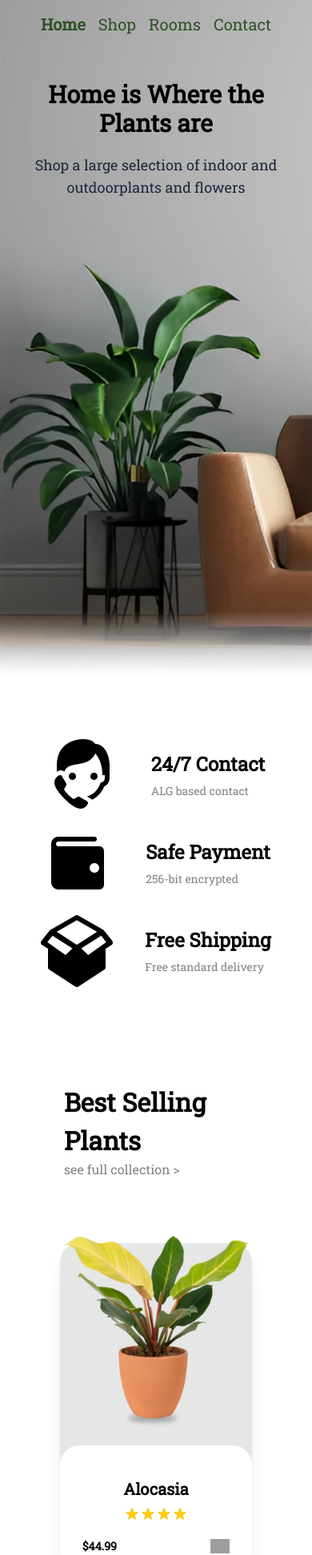
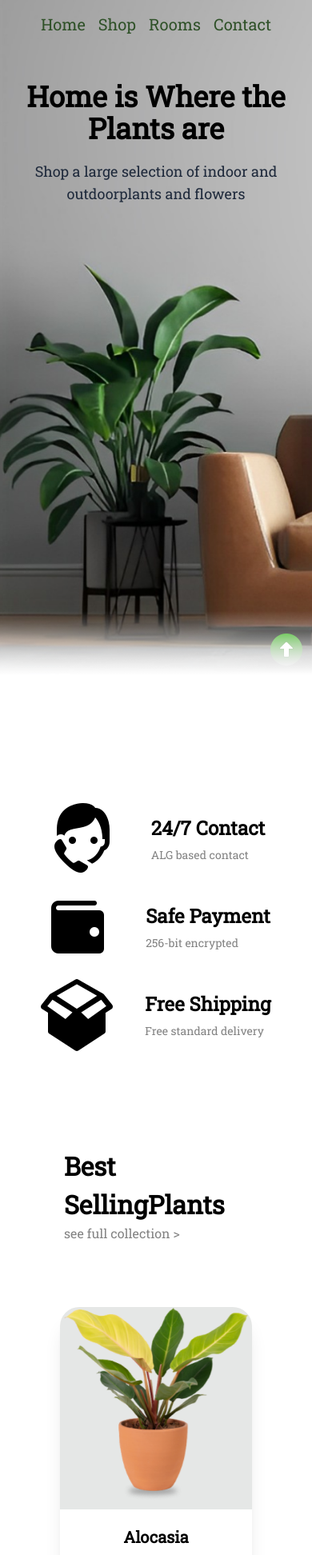
Before and after one commit to Younes-khadraoui/Plants-Kingdom, a React (Vite) app: page / in a window 390 px wide. Shown: the top 1944 px of the page at 80% size. Built offline with nearby package versions, Linux system fonts and the light colour scheme; grey boxes are pictures that could not be loaded.

Commit message:
[FIX] fixed some responsive stuff

```diff
--- a/package.json
+++ b/package.json
@@ -10,7 +10,7 @@
     "preview": "vite preview"
   },
   "dependencies": {
-    "framer-motion": "^10.16.4",
+    "lucide-react": "^0.321.0",
     "react": "^18.2.0",
     "react-dom": "^18.2.0",
     "react-icons": "^4.9.0",
--- a/src/components/Layout.tsx
+++ b/src/components/Layout.tsx
@@ -1,9 +1,11 @@
 import React from "react";
 import Footer from "./Footer";
+import Scroll from "./Scroll";
 
 const Layout = ({ children }: { children: React.ReactNode }) => {
   return (
     <div>
+      <Scroll />
       <main>{children}</main>
       <Footer />
     </div>
--- a/src/index.css
+++ b/src/index.css
@@ -2,3 +2,13 @@ body {
   overflow-x: hidden;
   font-family: "Roboto Slab", serif;
 }
+
+@keyframes bounce {
+  0%,
+  100% {
+    transform: translateY(0);
+  }
+  50% {
+    transform: translateY(-0.7rem);
+  }
+}
--- a/src/pages/Home/Landing.tsx
+++ b/src/pages/Home/Landing.tsx
@@ -1,10 +1,8 @@
-import { motion } from "framer-motion";
-
 const Landing = () => {
   return (
     <div id="home">
       <div className="Title bg-cover bg-left bg-home-pic shadow-effect Content pt-20 z-10 h-screen || lg:bg-center ">
-        <h1 className="text-3xl font-bold  text-center p-5  || lg:text-6xl ">
+        <h1 className="text-4xl font-bold  text-center p-5  || lg:text-4xl ">
           Home is Where the Plants are
         </h1>
         <p className="text-lg  text-center text-slate-800 px-2 || lg:text-xl ">
@@ -12,13 +10,12 @@ const Landing = () => {
           <span className="lg:block">plants and flowers</span>
         </p>
       </div>
-      <motion.div
-        className="absolute w-full h-20 "
-        animate={{ y: -80 }}
+      <div
+        className="absolute bg-red-500 w-full h-20 bottom-0 z-30"
         style={{
           background: "linear-gradient(to bottom, transparent, white)",
         }}
-      ></motion.div>
+      ></div>
     </div>
   );
 };
--- a/src/pages/Home/Room.tsx
+++ b/src/pages/Home/Room.tsx
@@ -1,5 +1,5 @@
+import { ChevronRightCircle } from "lucide-react";
 import bedroom1 from "./assets/bedroom1.png";
-import enter from "./assets/enter.png";
 import bedroom3 from "./assets/bedroom3.png";
 import bedroom2 from "./assets/bedroom2.png";
 
@@ -25,11 +25,7 @@ const Room = () => {
               <h2 className="text-2xl font-bold">Bedroom</h2>
             </div>
             <div className="flex flex-col items-center">
-              <img
-                className="w-8 filter brightness-0 invert cursor-pointer"
-                src={enter}
-                alt="enter button image"
-              />
+              <ChevronRightCircle />
             </div>
           </div>
         </div>
@@ -46,11 +42,7 @@ const Room = () => {
               <h2 className="text-2xl font-bold">Living room</h2>
             </div>
             <div className="flex flex-col items-center">
-              <img
-                className="w-8 filter brightness-0 invert cursor-pointer"
-                src={enter}
-                alt="enter button image"
-              />
+              <ChevronRightCircle />
             </div>
           </div>
         </div>
@@ -67,11 +59,7 @@ const Room = () => {
               <h2 className="text-2xl font-bold">Balcony</h2>
             </div>
             <div className="flex flex-col items-center">
-              <img
-                className="w-8 filter brightness-0 invert cursor-pointer"
-                src={enter}
-                alt="enter button image"
-              />
+              <ChevronRightCircle />
             </div>
           </div>
         </div>
--- a/src/pages/Home/Shop.tsx
+++ b/src/pages/Home/Shop.tsx
@@ -5,9 +5,10 @@ import Plant from "./components/Plant";
 import plant1 from "./assets/plant1.png";
 import plant2 from "./assets/plant2.png";
 import plant3 from "./assets/plant3.png";
+import { Link } from "react-router-dom";
 
 const Shop = () => (
-  <div id="shop" className="lg:mt-20 ">
+  <div id="shop" className="my-20 ">
     <div className="part-one  p-2 md:p-8 py-20 grid grid-cols-1 md:grid-cols-3 gap-5">
       <div className="contact flex gap-10 md:gap-5 justify-center">
         <img className="w-[90px] h-[90px]" src={phone} alt="phone picture" />
@@ -40,21 +41,23 @@ const Shop = () => (
       </div>
     </div>
 
-    <div className="part-two  px-10 grid place-content-center || lg:pt-20 lg:grid-cols-4">
-      <div className="left-col grid content-center w-full  p-10 ">
+    <div className="px-10 w-screen grid place-content-center || lg:pt-20 lg:grid-cols-4">
+      <div className="grid content-center w-full  p-10 ">
         <h2 className="font-bold text-[2rem] ">
-          Best Selling{" "}
+          Best Selling
           <span className="hidden md:inline">
             <br />
-          </span>{" "}
+          </span>
           Plants
         </h2>
-        <p className="text-base cursor-pointer text-[#828282]">
-          see full collection &gt;
-        </p>
+        <Link to="/plants">
+          <p className="text-base cursor-pointer text-[#828282]">
+            see full collection &gt;
+          </p>
+        </Link>
       </div>
 
-      <div className="right-col pt-10 grid  place-content-center gap-10 || lg:col-span-3 lg:grid-cols-3">
+      <div className="grid pt-10 place-content-center gap-10 || sm:col-span-3 sm:grid-cols-3">
         <Plant link={plant1} name="Alocasia" price={44.99} rating={4} />
         <Plant link={plant2} name="Snake" price={64.99} rating={3} />
         <Plant link={plant3} name="Birkin" price={79.99} rating={5} />
--- a/src/pages/Home/components/Navbar.tsx
+++ b/src/pages/Home/components/Navbar.tsx
@@ -1,81 +1,36 @@
-import { motion } from "framer-motion";
 import { Link } from "react-scroll";
 
 const Navbar = () => {
   const navStyle =
-    "text-[#2F5128] text-xl font-poppins 2xl:text-6xl 2xl:mx-10 || lg:text-2xl cursor-pointer";
+    "text-[#2F5128] text-xl font-poppins 2xl:text-3xl 2xl:mx-5 || lg:text-2xl cursor-pointer hover:scale-110 transform transition duration-300 ease-in-out hover:text-[#2F5128] hover:font-bold";
 
   return (
     <div>
       <nav className="flex justify-center absolute top-0 left-0 w-screen h-10 z-10">
         <ul className="p-4 flex gap-4 justify-between ">
-          <motion.li
-            className={navStyle}
-            whileHover={{ scale: 1.1 }}
-            whileTap={{ scale: 0.9 }}
-            transition={{ duration: 0.2 }}
-          >
-            <Link
-              activeClass="active font-bold"
-              to="home"
-              spy={true}
-              smooth={true}
-              duration={500}
-            >
+          <li className={navStyle}>
+            <Link to="home" spy={true} smooth={true} duration={500}>
               Home
             </Link>
-          </motion.li>
+          </li>
 
-          <motion.li
-            className={navStyle}
-            whileHover={{ scale: 1.1 }}
-            whileTap={{ scale: 0.9 }}
-            transition={{ duration: 0.2 }}
-          >
-            <Link
-              activeClass="active font-bold"
-              to="shop"
-              spy={true}
-              smooth={true}
-              duration={500}
-            >
+          <li className={navStyle}>
+            <Link to="shop" spy={true} smooth={true} duration={500}>
               Shop
             </Link>
-          </motion.li>
+          </li>
 
-          <motion.li
-            className={navStyle}
-            whileHover={{ scale: 1.1 }}
-            whileTap={{ scale: 0.9 }}
-            transition={{ duration: 0.2 }}
-          >
-            <Link
-              activeClass="active font-bold"
-              to="rooms"
-              spy={true}
-              smooth={true}
-              duration={500}
-            >
+          <li className={navStyle}>
+            <Link to="rooms" spy={true} smooth={true} duration={500}>
               Rooms
             </Link>
-          </motion.li>
+          </li>
 
-          <motion.li
-            className={navStyle}
-            whileHover={{ scale: 1.1 }}
-            whileTap={{ scale: 0.9 }}
-            transition={{ duration: 0.2 }}
-          >
-            <Link
-              activeClass="active font-bold"
-              to="contact"
-              spy={true}
-              smooth={true}
-              duration={500}
-            >
+          <li className={navStyle}>
+            <Link to="contact" spy={true} smooth={true} duration={500}>
               Contact
             </Link>
-          </motion.li>
+          </li>
         </ul>
       </nav>
     </div>
--- a/src/pages/Home/components/Plant.tsx
+++ b/src/pages/Home/components/Plant.tsx
@@ -1,5 +1,4 @@
-import { motion } from "framer-motion";
-import enter from "../assets/enter.png";
+import { ChevronRightCircle } from "lucide-react";
 import StarRating from "./StarRating";
 
 interface Props {
@@ -10,17 +9,12 @@ interface Props {
 }
 const Plant = ({ link, name, price, rating }: Props) => {
   return (
-    <div className="plant1 bg-[#e5e7e6] rounded-3xl grid grid-rows-2 shadow-xl">
-      <motion.img
-        className="w-60 row-span-2"
-        src={link}
-        alt="Alocasia Plant"
-        initial={{ y: 0 }}
-        animate={{ y: [0, -50, 0] }}
-        transition={{ repeat: Infinity, duration: 3 }}
-      />
-      <div className="Descreption bg-white rounded-3xl py-5 px-2 v gap-5">
-        <div className="name+rating p-5 flex flex-col gap-2 items-center">
+    <div className="bg-[#e5e7e6] rounded-3xl grid grid-rows-[1fr, auto] shadow-xl">
+      <div className="flex justify-center items-center">
+        <img className="w-60 animate-bounce" src={link} alt="Alocasia Plant" />
+      </div>
+      <div className="bg-white rounded-b-3xl p-5">
+        <div className="name+rating flex flex-col gap-2 items-center">
           <p className="font-bold text-xl">{name}</p>
           <div className="flex justify-evenly gap-2">
             <div className="flex items-center">
@@ -28,10 +22,9 @@ const Plant = ({ link, name, price, rating }: Props) => {
             </div>
           </div>
         </div>
-
-        <div className="Price+link flex justify-between items-center px-5">
+        <div className="flex justify-between items-center mt-2 pb-4">
           <p className="text-sm font-bold">${price}</p>
-          <img className="w-6 cursor-pointer" src={enter} alt="enter button" />
+          <ChevronRightCircle />
         </div>
       </div>
     </div>
```
Also changed, not shown: 1 other file (tests, documents, lock files or other folders). Lines whose indentation alone changed are shown as unchanged.
